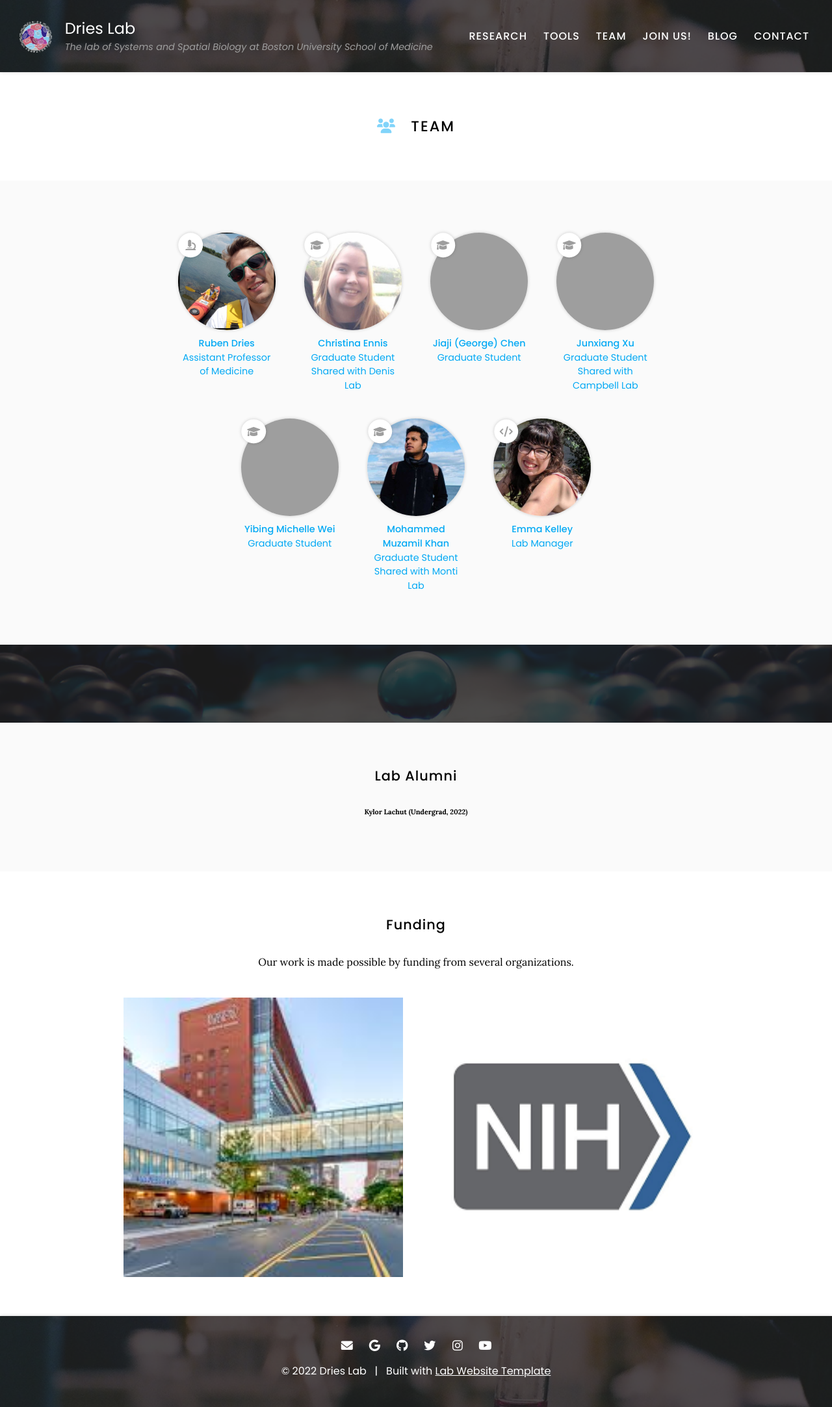
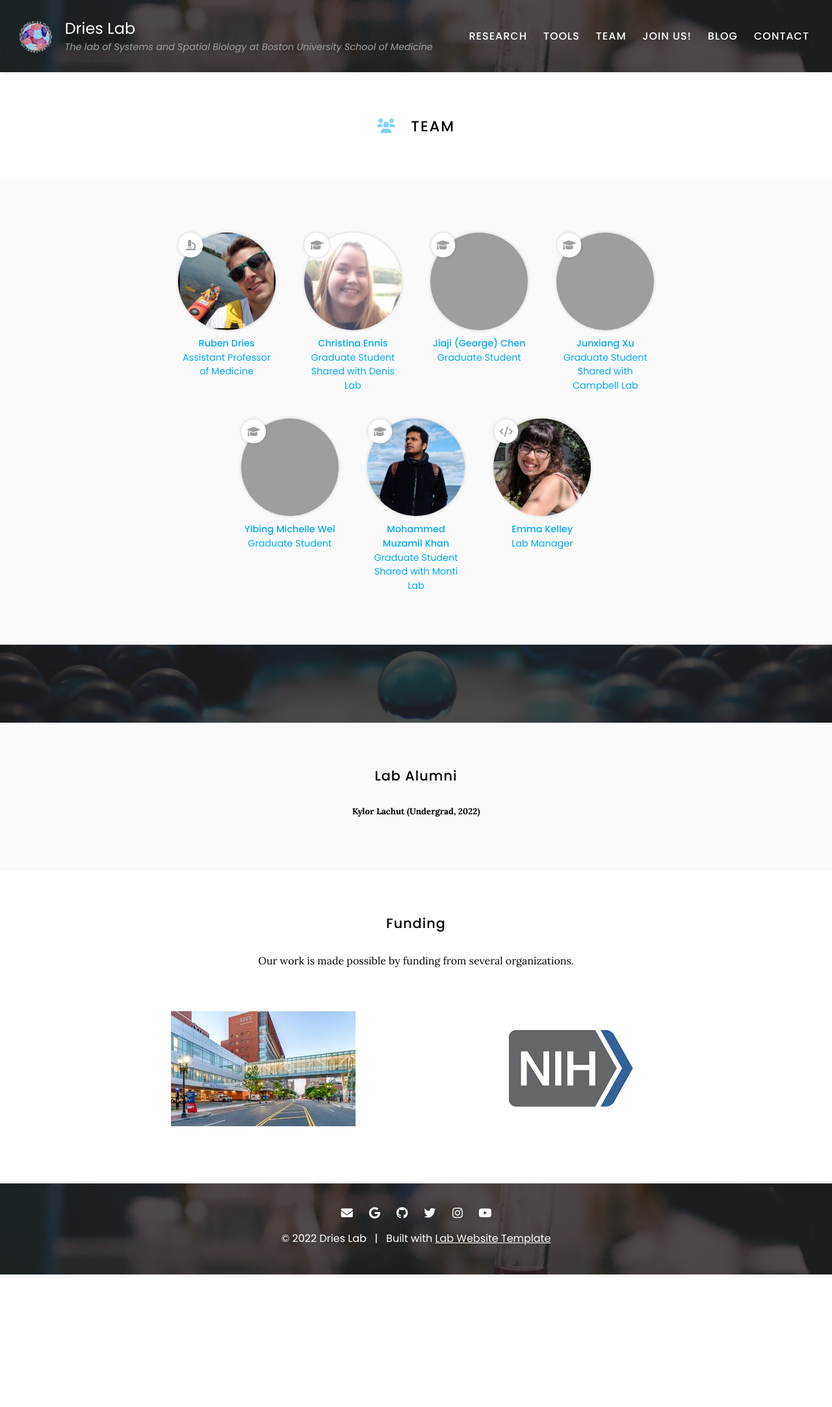
Before and after one commit to quynhsun/testinggit, a Jekyll site: the page built from team/index.md, in a window 1280 px wide. Shown: the whole page at 65% size. Built offline with Jekyll 4.4.1, drawn with Linux system fonts in a browser that asks for light colours; after the commit the page ends 1961 px from its top, so only the background shows below that; grey boxes are pictures that could not be loaded.

Commit message:
Update index.md

```diff
--- a/team/index.md
+++ b/team/index.md
@@ -35,7 +35,7 @@ nav:
 
 ## Lab Alumni
 
-###### Kylor Lachut (Undergrad, 2022)
+##### Kylor Lachut (Undergrad, 2022)
 
 {% include section.html %}
 
@@ -46,7 +46,6 @@ Our work is made possible by funding from several organizations.
 
 {%
   include gallery.html
-  style="square"
 
   image1="images/images.jpg"
   link1="https://www.bmc.org/"
```
